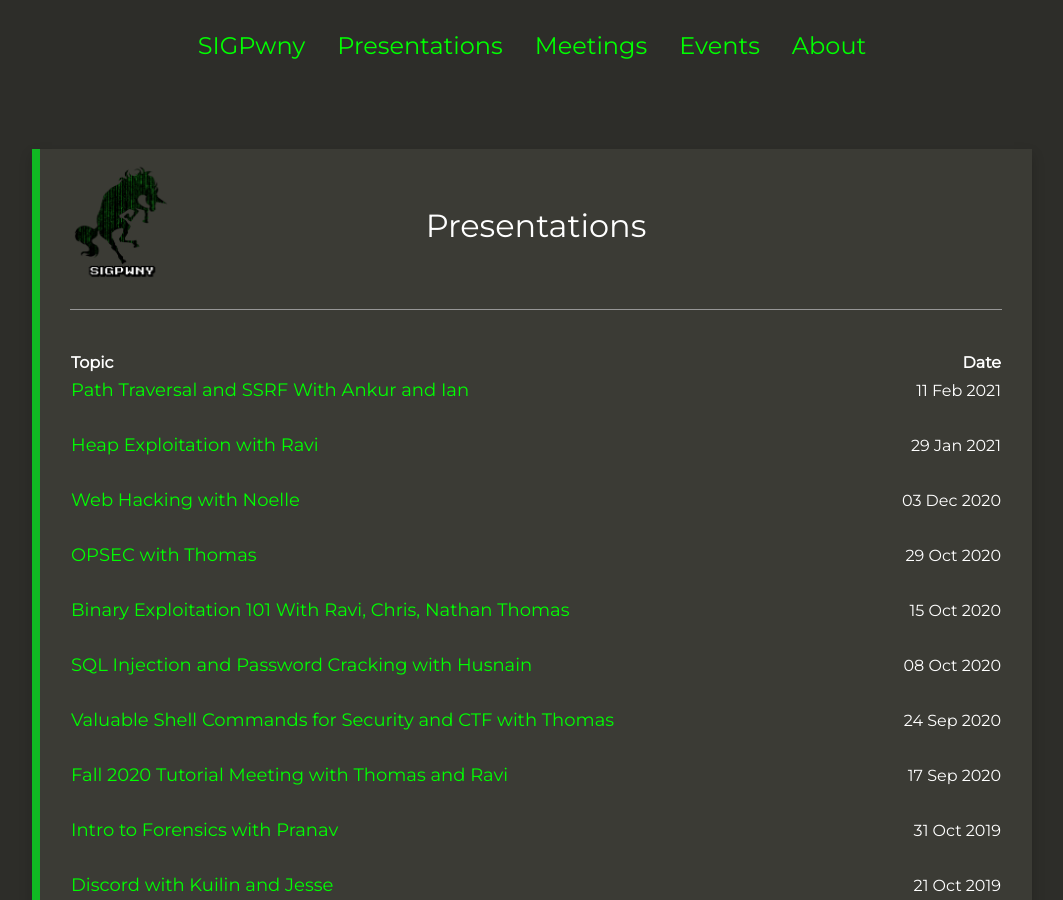
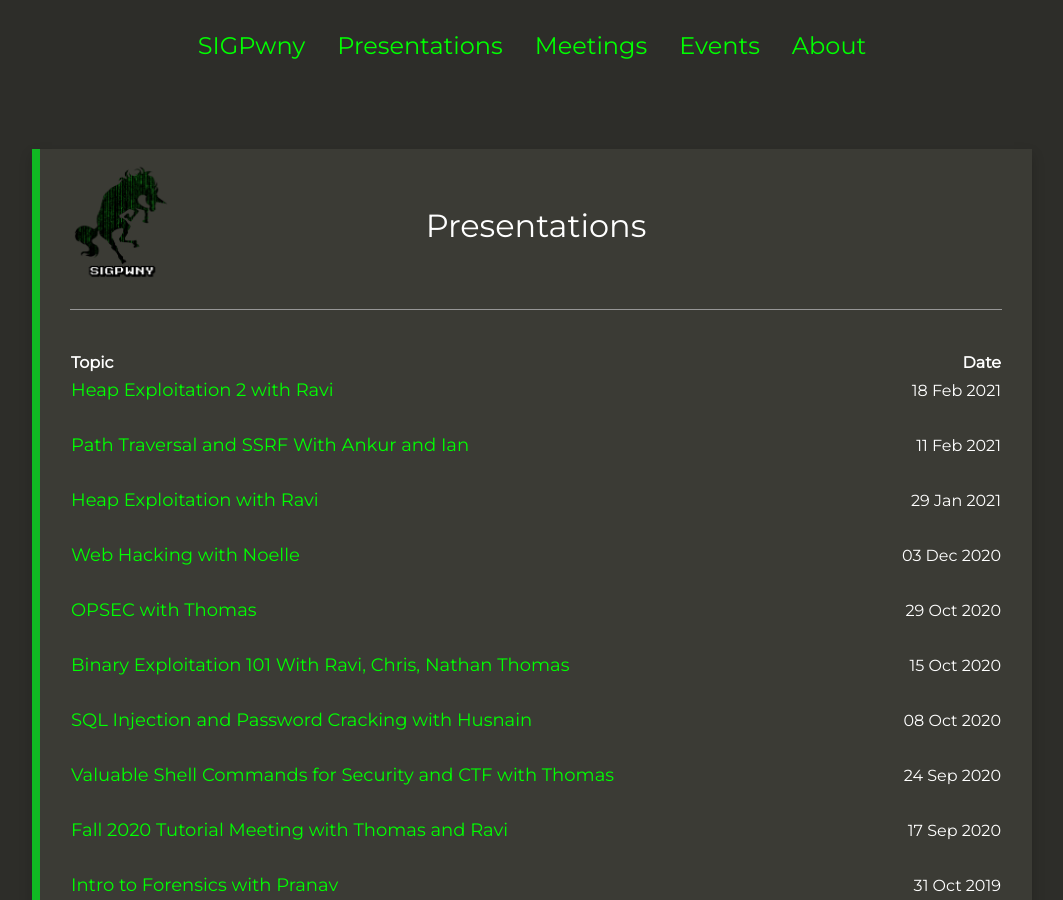
Before and after one commit to sigpwny/sigpwny.github.io-archive, a Jekyll site: the page built from presentation.md, in a window 1280 px wide and 900 px high. Shown: the whole window, without its empty margins (108-1171 px from the left). Built offline with Jekyll 4.4.1, drawn with Linux system fonts in a browser that asks for light colours; nearby versions of some CDN libraries.

Commit message:
Add heap 2 presentation

```diff
--- a/presentation.md
+++ b/presentation.md
@@ -2,6 +2,11 @@
 layout: page
 title: Presentations
 presentations: [
+  {
+    link: "https://github.com/sigpwny/meeting-content/blob/master/heap2.pdf",
+    title: "Heap Exploitation 2 with Ravi",
+    date: "2021-02-18",
+  },
   {
     link: "https://docs.google.com/presentation/d/1AINmKI21pyh-rOMkLmXm_5nqzNbL8YO6XNZX2Q1b420/",
     title: "Path Traversal and SSRF With Ankur and Ian",
```
